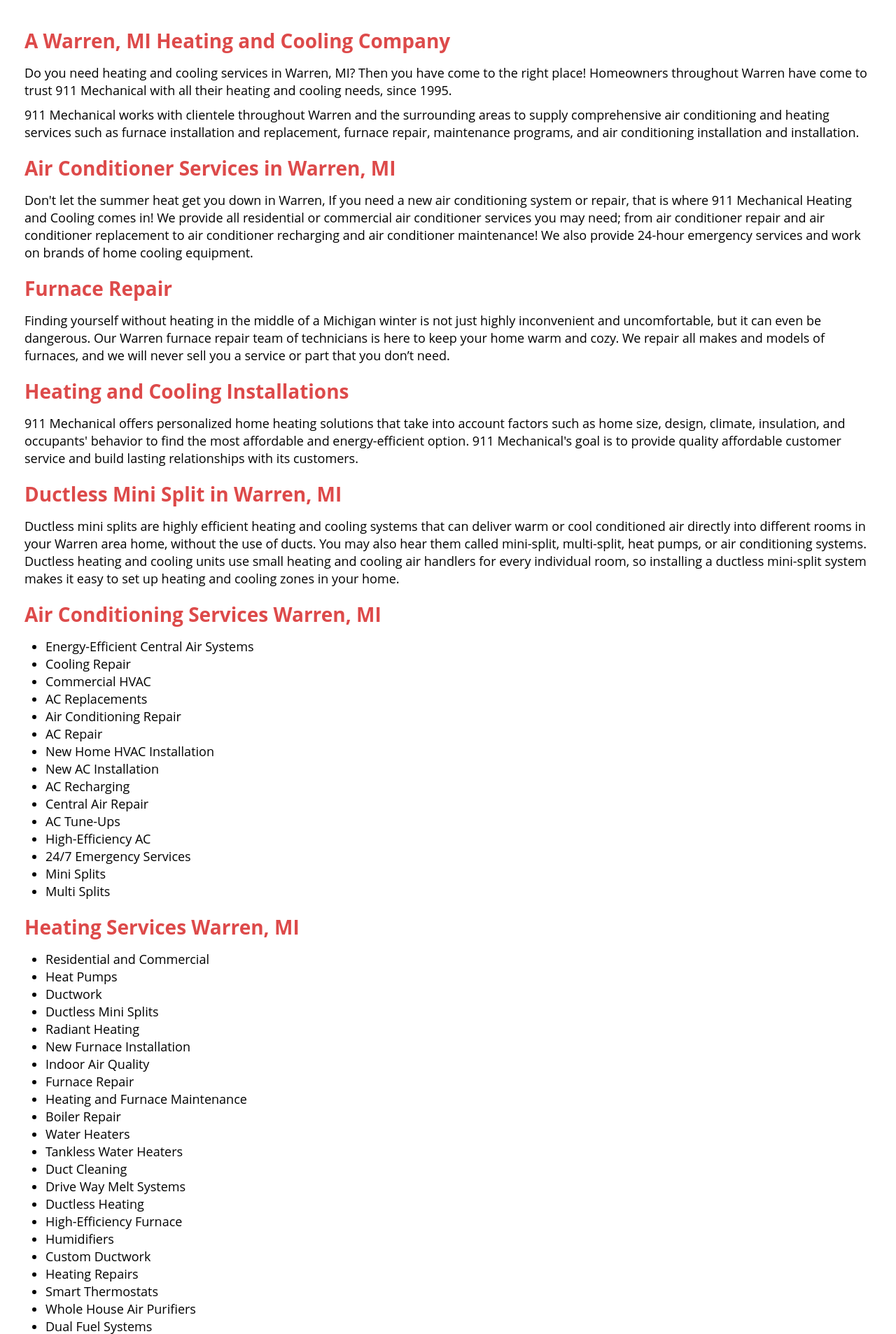
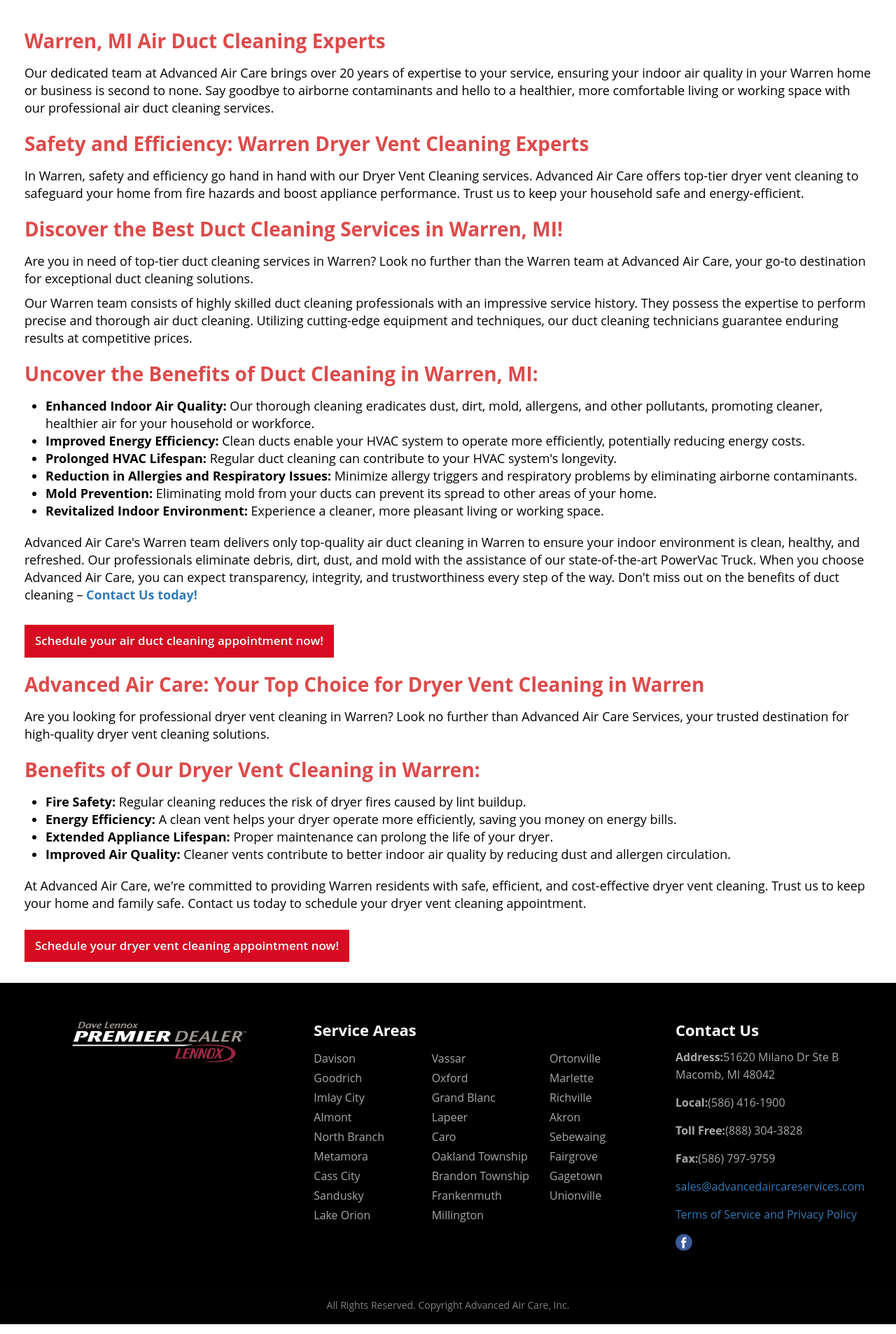
Before and after one commit to AbubakarCinnova/aircare, a PHP site: page /service-area/warren.php in a window 1280 px wide. Shown: the part 145-2052 px from the top of the page at 70% size. Run offline with PHP 8.4, Linux system fonts and the light colour scheme; some libraries are stand-ins or nearby versions.

Commit message:
Update warren.php

```diff
--- a/service-area/warren.php
+++ b/service-area/warren.php
@@ -1,18 +1,8 @@
 <?php include_once('../header.php') ?>
-<title>Furnace Repair Warren, MI | AC Repair| HVAC Warren, MI| 911 Mechanical Heating &amp; Cooling </title>
+<title> Warren, MI Air Duct and Dryer Vent Cleaning Services</title>
 
-
-<meta name="description" content= " Do you need heating and cooling services in Warren, MI? Then you have come to the right place! Homeowners throughout Warren have come to trust 911 Mechanical with all their heating and cooling needs, since 1995.   " />
-
-
-<meta name="keywords" content=" Heating, Cooling, Heating, Air conditioning, HVAC, Heating &amp; Cooling, Air conditioning, Furnace, Warren, MI, new home HVAC, air conditioning repair, central air repair, furnace repair, ductless mini split." />
-
-
-<meta name="rating" content="general" />
-<meta name="revisit-after" content="3 days" />
-<meta name="robots" content="index, follow" />
-<meta name="classification" content=" Furnace, Heating, Cooling, Heating &amp; Air conditioning, Heating &amp; Cooling, Air conditioning, Furnace, HVAC Warren, MI" />
-<meta name="author" content="MG" />
+<meta name="description"
+    content=" Elevate indoor air quality and safety in Warren with our expert air duct and dryer vent cleaning services. Breathe easier and protect your home. Contact us today!">
 
 <?php include_once('../menu.php') ?>
 </head>
@@ -28,117 +18,114 @@
                         <div class="row">
                             <div class="col-lg-12">
 
-                                <h2>A Warren, MI Heating and Cooling Company</h2>
+                                <h2>Warren, MI Air Duct Cleaning Experts</h2>
 
+                                <p>Our dedicated team at Advanced Air Care brings over 20 years of expertise to your
+                                    service, ensuring your indoor
+                                    air quality in your Warren home or business is second to none. Say goodbye to
+                                    airborne contaminants and hello to a
+                                    healthier, more comfortable living or working space with our professional air duct
+                                    cleaning services.</p>
 
-                                <p>Do you need heating and cooling services in Warren, MI? Then you have come
-                                    to
-                                    the right place! Homeowners throughout Warren have come to trust 911
-                                    Mechanical with all their heating and cooling needs, since 1995.</p>
+                                <h2>Safety and Efficiency: Warren Dryer Vent Cleaning Experts</h2>
 
+                                <p>In Warren, safety and efficiency go hand in hand with our Dryer Vent Cleaning
+                                    services. Advanced Air Care offers
+                                    top-tier dryer vent cleaning to safeguard your home from fire hazards and boost
+                                    appliance performance. Trust us
+                                    to keep your household safe and energy-efficient.</p>
 
-                                <p> 911 Mechanical works with clientele throughout Warren and the surrounding
-                                    areas to supply comprehensive air conditioning and heating services such as furnace
-                                    installation and replacement, furnace repair, maintenance programs, and air
-                                    conditioning
-                                    installation and installation.</p>
+                                <h2>Discover the Best Duct Cleaning Services in Warren, MI!</h2>
 
+                                <p>Are you in need of top-tier duct cleaning services in Warren? Look no further than
+                                    the Warren team at Advanced Air
+                                    Care, your go-to destination for exceptional duct cleaning solutions.</p>
 
-                                <h2>Air Conditioner Services in Warren, MI</h2>
-                                <p>Don't let the summer heat get you down in Warren, If you need a new air
-                                    conditioning system or repair, that is where 911 Mechanical Heating and Cooling
-                                    comes
-                                    in! We provide all residential or commercial air conditioner services you may need;
-                                    from
-                                    air conditioner repair and air conditioner replacement to air conditioner recharging
-                                    and
-                                    air conditioner maintenance! We also provide 24-hour emergency services and work on
-                                    brands of home cooling equipment.</p>
+                                <p>Our Warren team consists of highly skilled duct cleaning professionals with an
+                                    impressive service history. They
+                                    possess the expertise to perform precise and thorough air duct cleaning. Utilizing
+                                    cutting-edge equipment and
+                                    techniques, our duct cleaning technicians guarantee enduring results at competitive
+                                    prices.</p>
 
+                                <h2>Uncover the Benefits of Duct Cleaning in Warren, MI:</h2>
 
-                                <h2>Furnace Repair</h2>
-                                <p>Finding yourself without heating in the middle of a Michigan winter is not just
-                                    highly
-                                    inconvenient and uncomfortable, but it can even be dangerous. Our Warren
-                                    furnace repair team of technicians is here to keep your home warm and cozy. We
-                                    repair
-                                    all makes and models of furnaces, and we will never sell you a service or part that
-                                    you
-                                    don’t need.</p>
+                                <ul>
+                                    <li><strong>Enhanced Indoor Air Quality:</strong> Our thorough cleaning eradicates
+                                        dust, dirt, mold, allergens,
+                                        and other pollutants, promoting cleaner, healthier air for your household or
+                                        workforce.</li>
+                                    <li><strong>Improved Energy Efficiency:</strong> Clean ducts enable your HVAC system
+                                        to operate more efficiently,
+                                        potentially reducing energy costs.</li>
+                                    <li><strong>Prolonged HVAC Lifespan:</strong> Regular duct cleaning can contribute
+                                        to your HVAC system's
+                                        longevity.</li>
+                                    <li><strong>Reduction in Allergies and Respiratory Issues:</strong> Minimize allergy
+                                        triggers and respiratory
+                                        problems by eliminating airborne contaminants.</li>
+                                    <li><strong>Mold Prevention:</strong> Eliminating mold from your ducts can prevent
+                                        its spread to other areas of
+                                        your home.</li>
+                                    <li><strong>Revitalized Indoor Environment:</strong> Experience a cleaner, more
+                                        pleasant living or working space.
+                                    </li>
+                                </ul><br>
 
-
-                                <h2>Heating and Cooling Installations</h2>
-                                <p>911 Mechanical offers personalized home heating solutions that take into account
-                                    factors
-                                    such as home size, design, climate, insulation, and occupants' behavior to find the
-                                    most
-                                    affordable and energy-efficient option. 911 Mechanical's goal is to provide quality
-                                    affordable customer service and build lasting relationships with its customers.</p>
-
-
-                                <h2>Ductless Mini Split in Warren, MI</h2>
-                                <p>Ductless mini splits are highly efficient heating and cooling systems that can
-                                    deliver
-                                    warm or cool conditioned air directly into different rooms in your Warren
-                                    area
-                                    home, without the use of ducts. You may also hear them called mini-split,
-                                    multi-split,
-                                    heat pumps, or air conditioning systems. Ductless heating and cooling units use
-                                    small
-                                    heating and cooling air handlers for every individual room, so installing a ductless
-                                    mini-split system makes it easy to set up heating and cooling zones in your home.
+                                <p>Advanced Air Care's Warren team delivers only top-quality air duct cleaning in Warren
+                                    to ensure your indoor
+                                    environment is clean, healthy, and refreshed. Our professionals eliminate debris,
+                                    dirt, dust, and mold with the
+                                    assistance of our state-of-the-art PowerVac Truck. When you choose Advanced Air
+                                    Care, you can expect transparency,
+                                    integrity, and trustworthiness every step of the way. Don't miss out on the benefits
+                                    of duct cleaning –
+                                    <strong><a href="../air-duct-benefits.php">Contact Us today!</a></strong>
                                 </p>
 
-                                <h2> Air Conditioning Services Warren, MI</h2>
+                                <br>
+
+                                <a href="<?php echo $base_url ?>/contact-us.php"
+                                    class="btn btn-warning service-btn">Schedule your air duct
+                                    cleaning
+                                    appointment now!</a>
+                                <br>
+
+                                <h2>Advanced Air Care: Your Top Choice for Dryer Vent Cleaning in Warren</h2>
+
+                                <p>Are you looking for professional dryer vent cleaning in Warren? Look no further than
+                                    Advanced Air Care Services,
+                                    your trusted destination for high-quality dryer vent cleaning solutions.</p>
+
+                                <h2>Benefits of Our Dryer Vent Cleaning in Warren:</h2>
+
                                 <ul>
-                                    <li>Energy-Efficient Central Air Systems</li>
-                                    <li>Cooling Repair</li>
-                                    <li>Commercial HVAC</li>
-                                    <li>AC Replacements</li>
-                                    <li>Air Conditioning Repair</li>
-                                    <li>AC Repair</li>
-                                    <li>New Home HVAC Installation</li>
-                                    <li>New AC Installation</li>
-                                    <li>AC Recharging</li>
-                                    <li>Central Air Repair</li>
-                                    <li>AC Tune-Ups</li>
-                                    <li>High-Efficiency AC</li>
-                                    <li>24/7 Emergency Services</li>
-                                    <li>Mini Splits </li>
-                                    <li>Multi Splits</li>
-                                </ul>
-                                <h2>Heating Services Warren, MI</h2>
-                                <ul>
-                                    <li>Residential and Commercial</li>
-                                    <li>Heat Pumps</li>
-                                    <li>Ductwork</li>
-                                    <li>Ductless Mini Splits</li>
-                                    <li>Radiant Heating</li>
-                                    <li>New Furnace Installation</li>
-                                    <li>Indoor Air Quality</li>
-                                    <li>Furnace Repair</li>
-                                    <li>Heating and Furnace Maintenance</li>
-                                    <li>Boiler Repair</li>
-                                    <li>Water Heaters</li>
-                                    <li>Tankless Water Heaters</li>
-                                    <li>Duct Cleaning</li>
-                                    <li>Drive Way Melt Systems</li>
-                                    <li>Ductless Heating</li>
-                                    <li>High-Efficiency Furnace</li>
-                                    <li>Humidifiers</li>
-                                    <li>Custom Ductwork</li>
-                                    <li>Heating Repairs</li>
-                                    <li>Smart Thermostats</li>
-                                    <li>Whole House Air Purifiers</li>
-                                    <li>Dual Fuel Systems</li>
-                                    <li>Whole House Dehumidifiers</li>
-                                    <li>Heating Installation</li>
-                                    <li>Heating Repair</li>
+                                    <li><strong>Fire Safety:</strong> Regular cleaning reduces the risk of dryer fires
+                                        caused by lint buildup.</li>
+                                    <li><strong>Energy Efficiency:</strong> A clean vent helps your dryer operate more
+                                        efficiently, saving you money
+                                        on energy bills.</li>
+                                    <li><strong>Extended Appliance Lifespan:</strong> Proper maintenance can prolong the
+                                        life of your dryer.</li>
+                                    <li><strong>Improved Air Quality:</strong> Cleaner vents contribute to better indoor
+                                        air quality by reducing dust
+                                        and allergen circulation.</li>
                                 </ul>
                                 <br>
 
-                                <p>911 Mechanical is your local Heating and HVAC Installation Expert in Warren, Michigan.</p>
+                                <p>At Advanced Air Care, we're committed to providing Warren residents with safe,
+                                    efficient, and cost-effective
+                                    dryer vent cleaning. Trust us to keep your home and family safe. Contact us today to
+                                    schedule your dryer vent
+                                    cleaning appointment.
 
+                                    <br><br>
+
+                                    <a href="<?php echo $base_url ?>/contact-us.php"
+                                        class="btn btn-warning service-btn">Schedule your dryer vent
+                                        cleaning appointment now!</a>
+                                    <br>
+                                </p>
 
 
                             </div>
```
